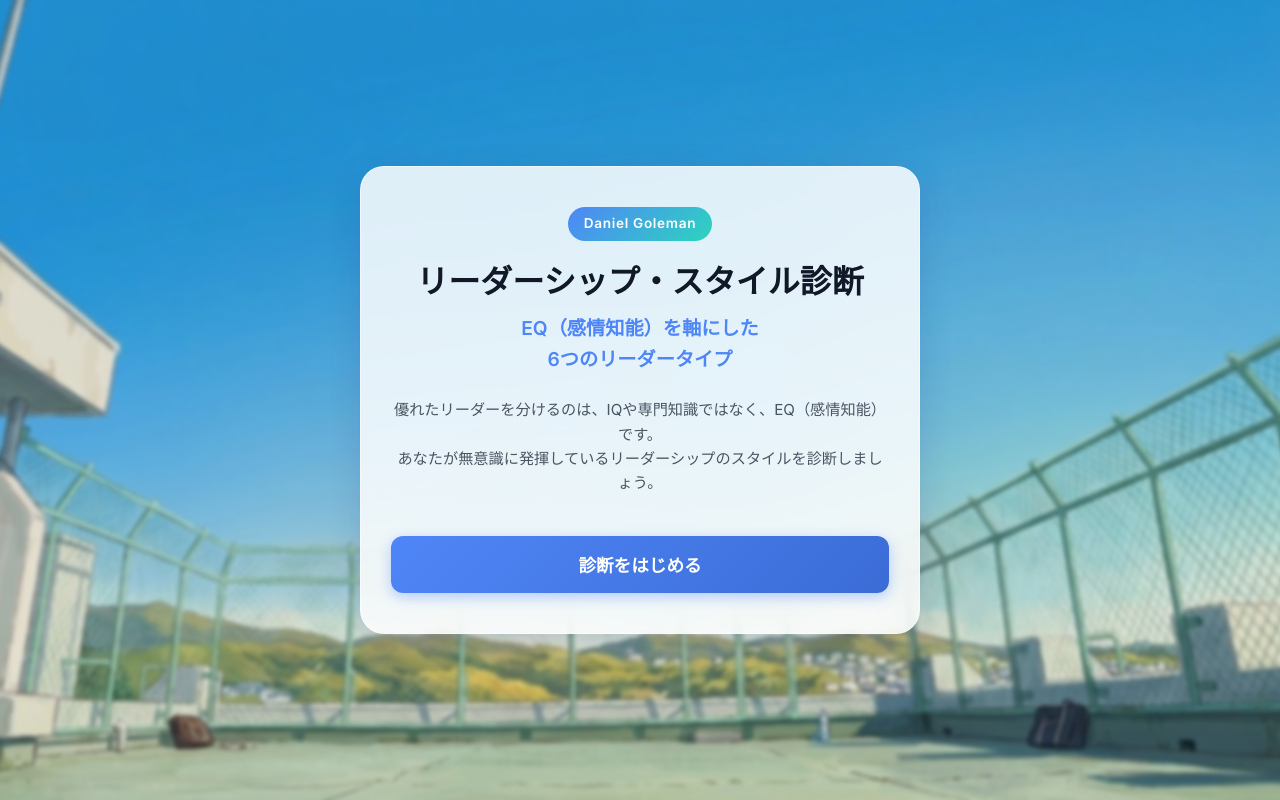
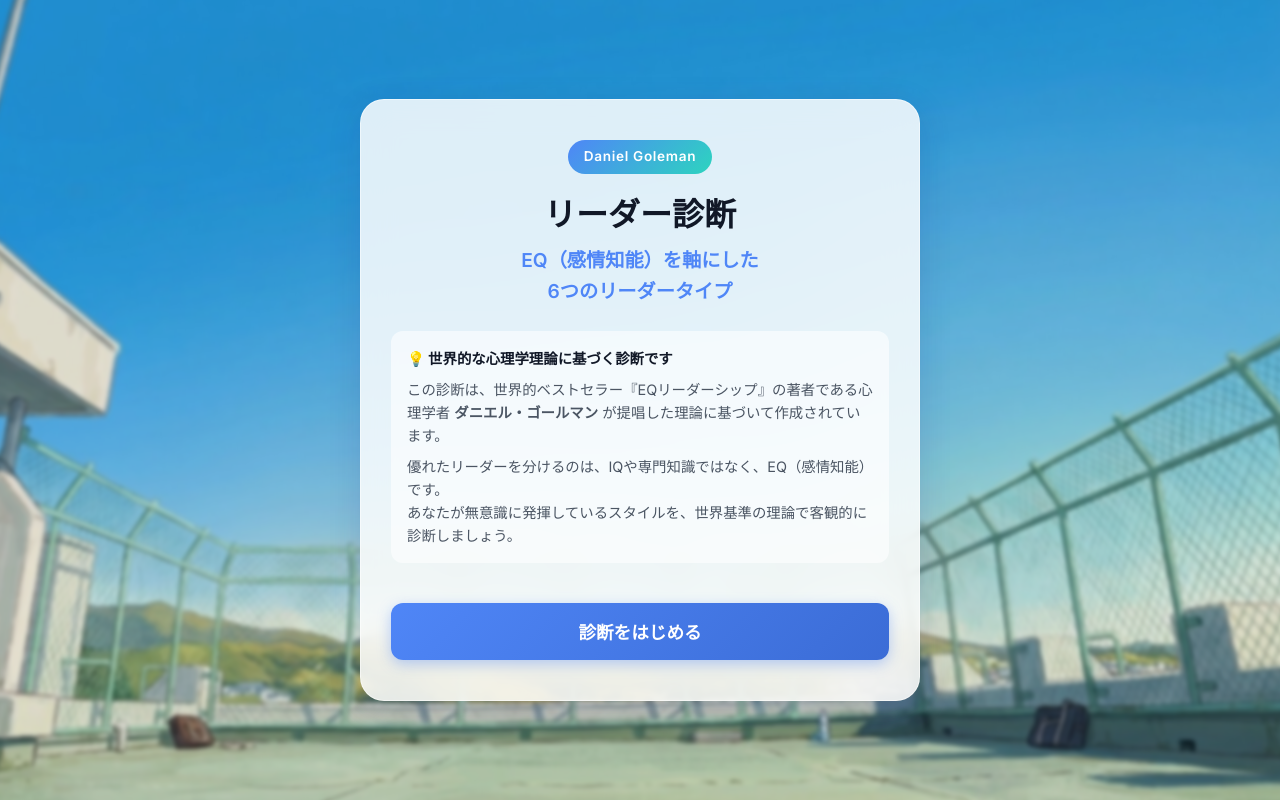
Before and after one commit to osada-lang/leaderikusei-quiz, a plain HTML site: page index.html in a window 1280 px wide. Drawn offline with Linux system fonts and the light colour scheme.

Commit message:
タイトル変更と、ホーム画面にダニエル・ゴールマン理論のエビデンスを明記

```diff
--- a/index.html
+++ b/index.html
@@ -3,7 +3,7 @@
 <head>
   <meta charset="UTF-8">
   <meta name="viewport" content="width=device-width, initial-scale=1.0, maximum-scale=1.0, user-scalable=no">
-  <title>リーダーシップ・スタイル診断 | EQを軸にした6つのタイプ</title>
+  <title>リーダー診断 | EQを軸にした6つのタイプ</title>
   <link rel="preconnect" href="https://fonts.googleapis.com">
   <link rel="preconnect" href="https://fonts.gstatic.com" crossorigin>
   <link href="https://fonts.googleapis.com/css2?family=Inter:wght@400;600;800&family=Noto+Sans+JP:wght@400;500;700;900&display=swap" rel="stylesheet">
@@ -19,12 +19,18 @@
     <section id="start-screen" class="screen active">
       <div class="glass-card start-card">
         <div class="badge">Daniel Goleman</div>
-        <h1 class="main-title">リーダーシップ・スタイル診断</h1>
+        <h1 class="main-title">リーダー診断</h1>
         <p class="subtitle">EQ（感情知能）を軸にした<br>6つのリーダータイプ</p>
-        <p class="description">
-          優れたリーダーを分けるのは、IQや専門知識ではなく、EQ（感情知能）です。<br>
-          あなたが無意識に発揮しているリーダーシップのスタイルを診断しましょう。
-        </p>
+        <div class="description" style="text-align: left; background: rgba(255,255,255,0.6); padding: 16px; border-radius: 12px; font-size: 0.9rem;">
+          <p style="margin-bottom: 8px; color: #111827;"><strong>💡 世界的な心理学理論に基づく診断です</strong></p>
+          <p style="margin-bottom: 8px;">
+            この診断は、世界的ベストセラー『EQリーダーシップ』の著者である心理学者 <strong>ダニエル・ゴールマン</strong> が提唱した理論に基づいて作成されています。
+          </p>
+          <p>
+            優れたリーダーを分けるのは、IQや専門知識ではなく、EQ（感情知能）です。<br>
+            あなたが無意識に発揮しているスタイルを、世界基準の理論で客観的に診断しましょう。
+          </p>
+        </div>
         <button id="start-btn" class="primary-btn">診断をはじめる</button>
       </div>
     </section>
```
